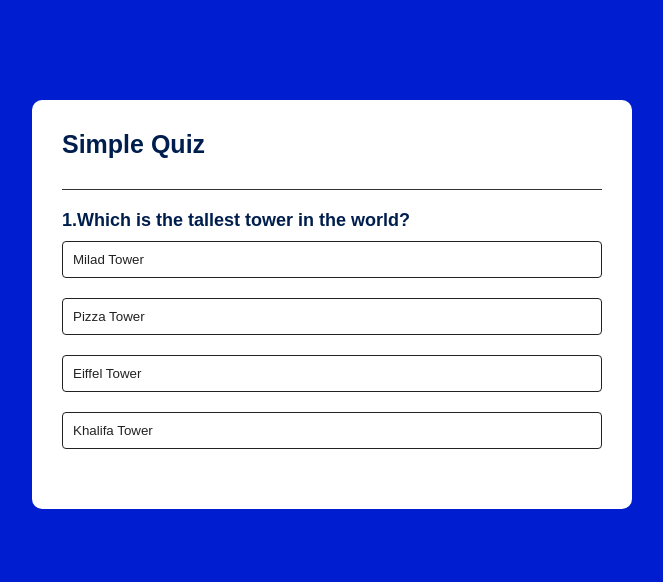
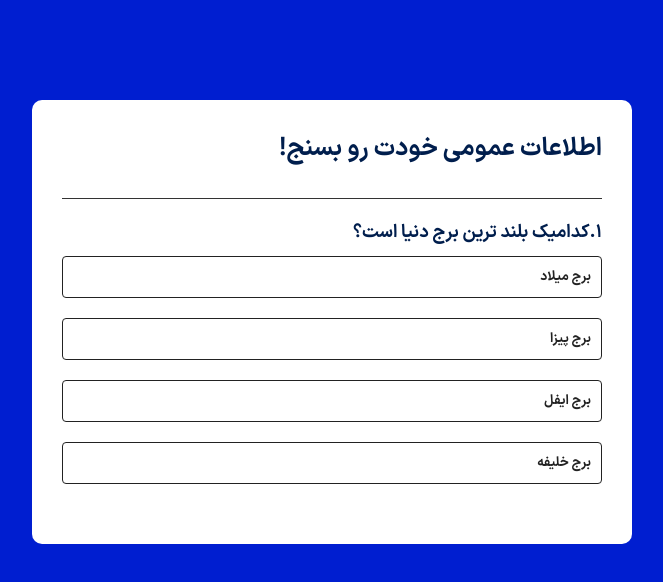
Before and after one commit to alireza64ahmadi/Quiz-app, a plain HTML site: page index.html in a window 1280 px wide. Shown: the whole page, without its empty margins (308-971 px from the left). Drawn offline with Linux system fonts and the light colour scheme.

Commit message:
Add notes and make the project persian
Add notes and make the project persian

```diff
--- a/app.js
+++ b/app.js
@@ -1,38 +1,38 @@
 const questions = [
     {
-        question : "Which is the tallest tower in the world?",
+        question : "کدامیک بلند ترین برج دنیا است؟",
         answer:[
-            { text : "Milad Tower" , correct : false  },
-            { text : "Pizza Tower" , correct : false  },
-            { text : "Eiffel Tower" , correct : false  },
-            { text : "Khalifa Tower" , correct : true  }
+            { text : "برج میلاد" , correct : false  },
+            { text : "برج پیزا" , correct : false  },
+            { text : "برج ایفل" , correct : false  },
+            { text : "برج خلیفه" , correct : true  }
         ]
     },
     {
-        question : "Which is the smallest continent in the world?",
+        question : "کدامیک بزرگترین ترین قاره دنیا است؟",
         answer:[
-            { text : "Asia" , correct : false  },
-            { text : "Australia" , correct : true  },
-            { text : "Africa" , correct : false  },
-            { text : "North America" , correct : false  }
+            { text : "آسیا" , correct : false  },
+            { text : "استرالیا" , correct : true  },
+            { text : "آفریقا" , correct : false  },
+            { text : "اروپا" , correct : false  }
         ]
     },
     {
-        question : "Which is the laegest deseret in the world?",
+        question : "کدامیک بزرگترین ترین موجود دنیا است؟",
         answer:[
-            { text : "Kalahari" , correct : false  },
-            { text : "Gobi" , correct : false  },
-            { text : "Sahara" , correct : false  },
-            { text : "Antarctica" , correct : true  }
+            { text : "فیل" , correct : false  },
+            { text : "زرافه" , correct : false  },
+            { text : "کوسه سفید" , correct : false  },
+            { text : "وال" , correct : true  }
         ]
     },
     {
-        question : "Which is the smallest country in the world?",
+        question : "کدامیک کوچکتربن ترین کشور دنیا است؟",
         answer:[
-            { text : "Vatican City" , correct : true  },
-            { text : "Bhutan" , correct : false  },
-            { text : "Nepal" , correct : false  },
-            { text : "Sri Lanka" , correct : false  }
+            { text : "واتیکان" , correct : true  },
+            { text : "بوهوتان" , correct : false  },
+            { text : "نپال" , correct : false  },
+            { text : "سریلانکا" , correct : false  }
         ]
     },
 ]
@@ -50,7 +50,7 @@ let score = 0;
 function startQuiz(){
     currentQuestionIndex = 0
     score = 0
-    nextButton.innerHTML = "Next"
+    nextButton.innerHTML = "بعدی"
     showQuestion()
 }
 
@@ -106,8 +106,8 @@ function selectAnswer(e){
 
 function showScore(){
     resetState();
-    questionElement.innerHTML = `You scored ${score} out of ${questions.length}!`
-    nextButton.innerHTML = "Play Again"
+    questionElement.innerHTML = `امتیاز شما ${score} از ${questions.length} شده !`
+    nextButton.innerHTML = "دوباره"
     nextButton.style.display = "block"
 }
 
--- a/index.html
+++ b/index.html
@@ -1,5 +1,5 @@
 <!DOCTYPE html>
-<html lang="en">
+<html lang="en" direction="rtl" dir="rtl" style="direction: rtl">
 <head>
     <meta charset="UTF-8">
     <meta name="viewport" content="width=device-width, initial-scale=1.0">
@@ -8,7 +8,7 @@
 </head>
 <body>
     <div class="app">
-        <h1>Simple Quiz</h1>
+        <h1>اطلاعات عمومی خودت رو بسنج!</h1>
         <div class="quiz">
             <h2 id="question">Question goes here</h2>
             <div id="answer-buttons">
@@ -17,7 +17,7 @@
                 <button class="btn">Answer 3 </button>
                 <button class="btn">Answer 4 </button>
             </div>
-            <button id="next-btn">Next</button>
+            <button id="next-btn">بعدی</button>
         </div>
     </div>
     <script src="app.js"></script>
--- a/style.css
+++ b/style.css
@@ -1,7 +1,22 @@
+@font-face {
+    font-family: iran-sans;
+    src: url(font/IRANSansXFaNum-UltraLight.ttf);
+}
+
+@font-face {
+    font-family: iran-sans-input;
+    src: url(font/IRANSansXFaNum-Regular.ttf);
+}
+
+@font-face {
+    font-family: iran-sans-title;
+    src: url(font/IRANSansXFaNum-Bold.ttf);
+}
+
 *{
     margin: 0;
     padding: 0;
-    font-family: "Poppins" , sans-serif;
+    font-family: iran-sans-title;
     box-sizing: border-box;
 
 }
@@ -39,7 +54,7 @@ body{
     border: 1px solid #222;
     padding: 10px;
     margin: 10px 0;
-    text-align: left;
+    text-align: right;
     border-radius: 4px;
     cursor: pointer;
     transition: all 0.3s;
```
Also changed, not shown: font/IRANSansXFaNum-Black.ttf (added), font/IRANSansXFaNum-Bold.ttf (added), font/IRANSansXFaNum-DemiBold.ttf (added), font/IRANSansXFaNum-ExtraBold.ttf (added), font/IRANSansXFaNum-Light.ttf (added), font/IRANSansXFaNum-Medium.ttf (added), font/IRANSansXFaNum-Regular.ttf (added), font/IRANSansXFaNum-Thin.ttf (added), font/IRANSansXFaNum-UltraLight.ttf (added).
